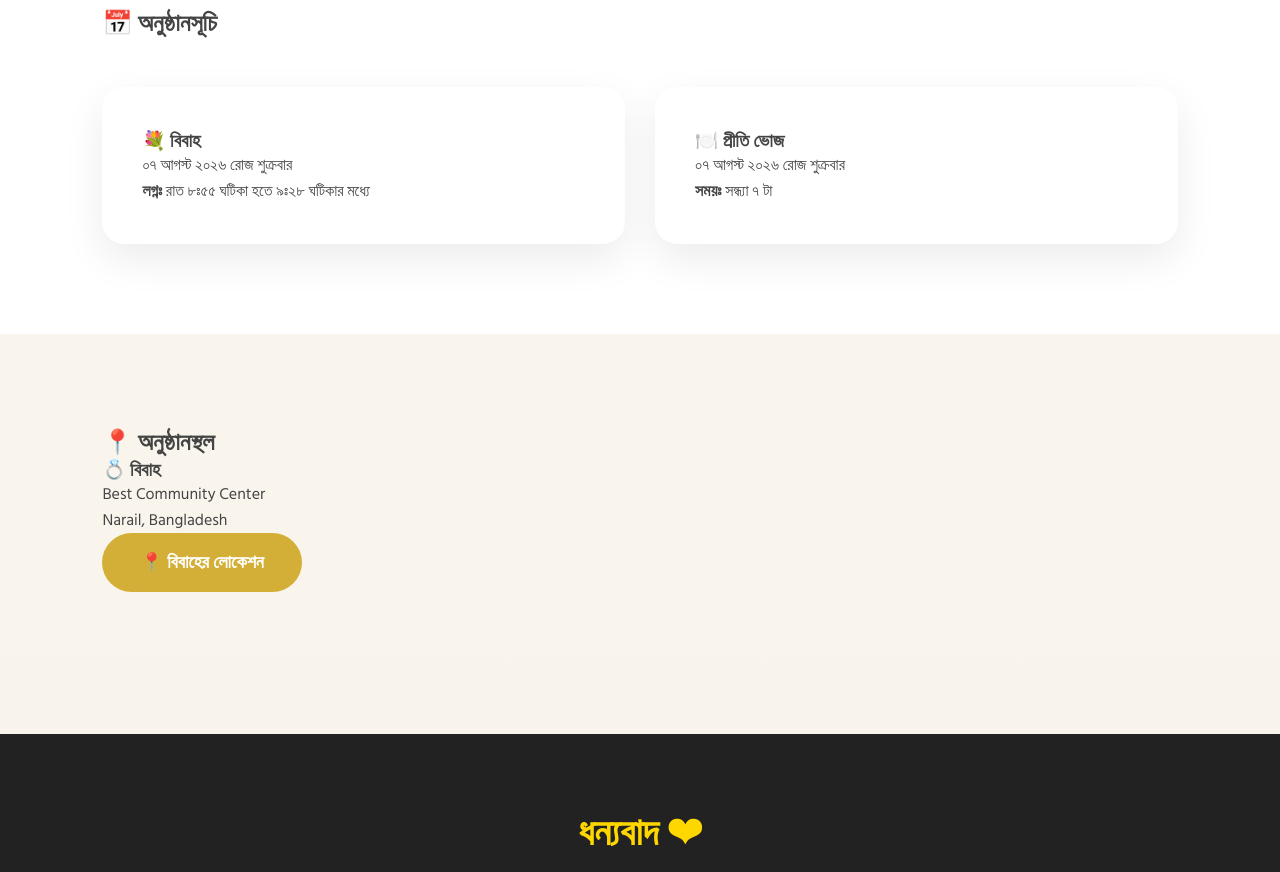
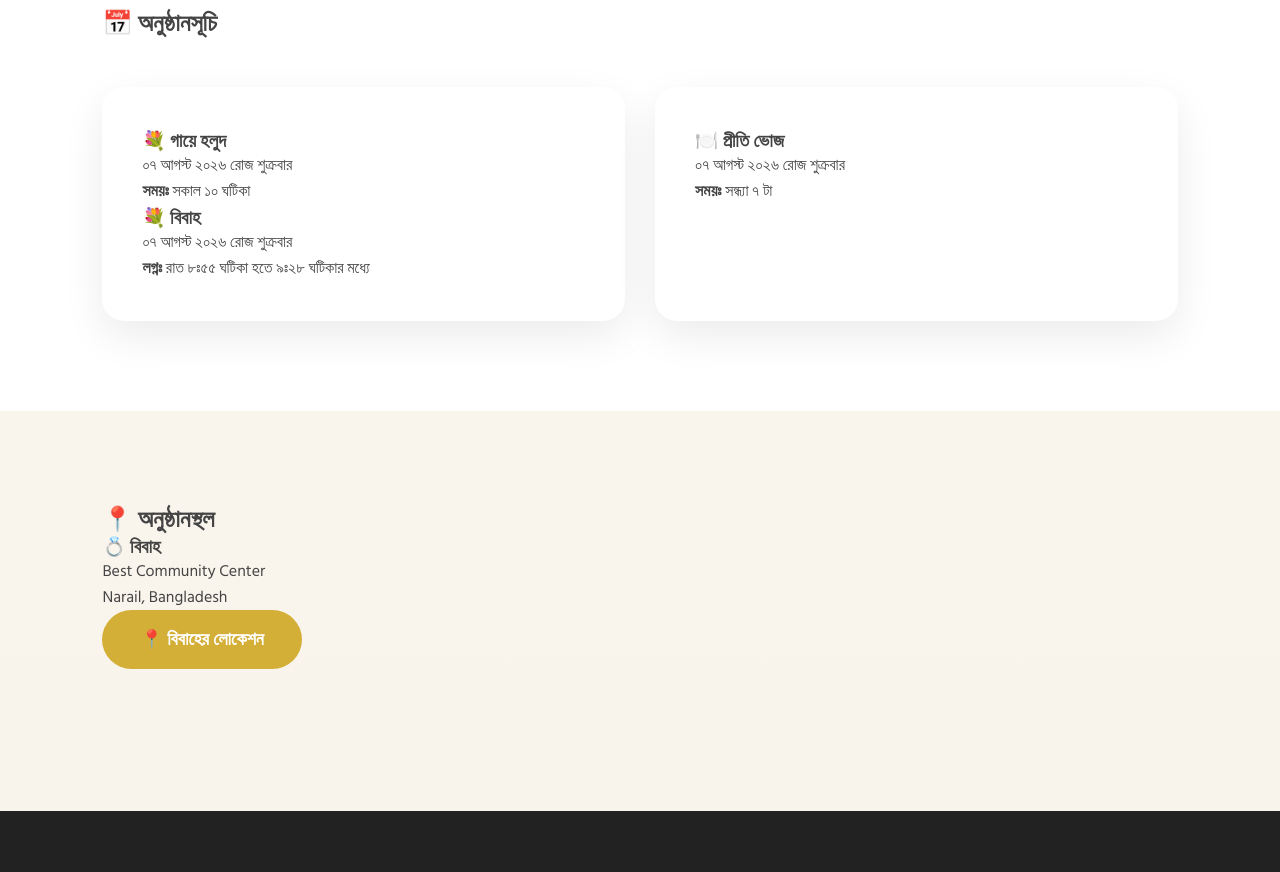
Before and after one commit to sabuj-biswas-1/wedding-invitation1, a plain HTML site: page index.html in a window 1280 px wide. Shown: the part 2180-3052 px from the top of the page. Drawn offline with nearby package versions, Linux system fonts and the light colour scheme.

Commit message:
index.html

```diff
--- a/index.html
+++ b/index.html
@@ -103,6 +103,12 @@
 
         <div class="card">
 
+            <h3>💐 গায়ে হলুদ</h3>
+
+            <p> ০৭ আগস্ট ২০২৬ রোজ শুক্রবার</p>
+
+            <p><strong>সময়ঃ</strong> সকাল ১০ ঘটিকা</p>
+
             <h3>💐 বিবাহ</h3>
 
             <p> ০৭ আগস্ট ২০২৬ রোজ শুক্রবার</p>
```
